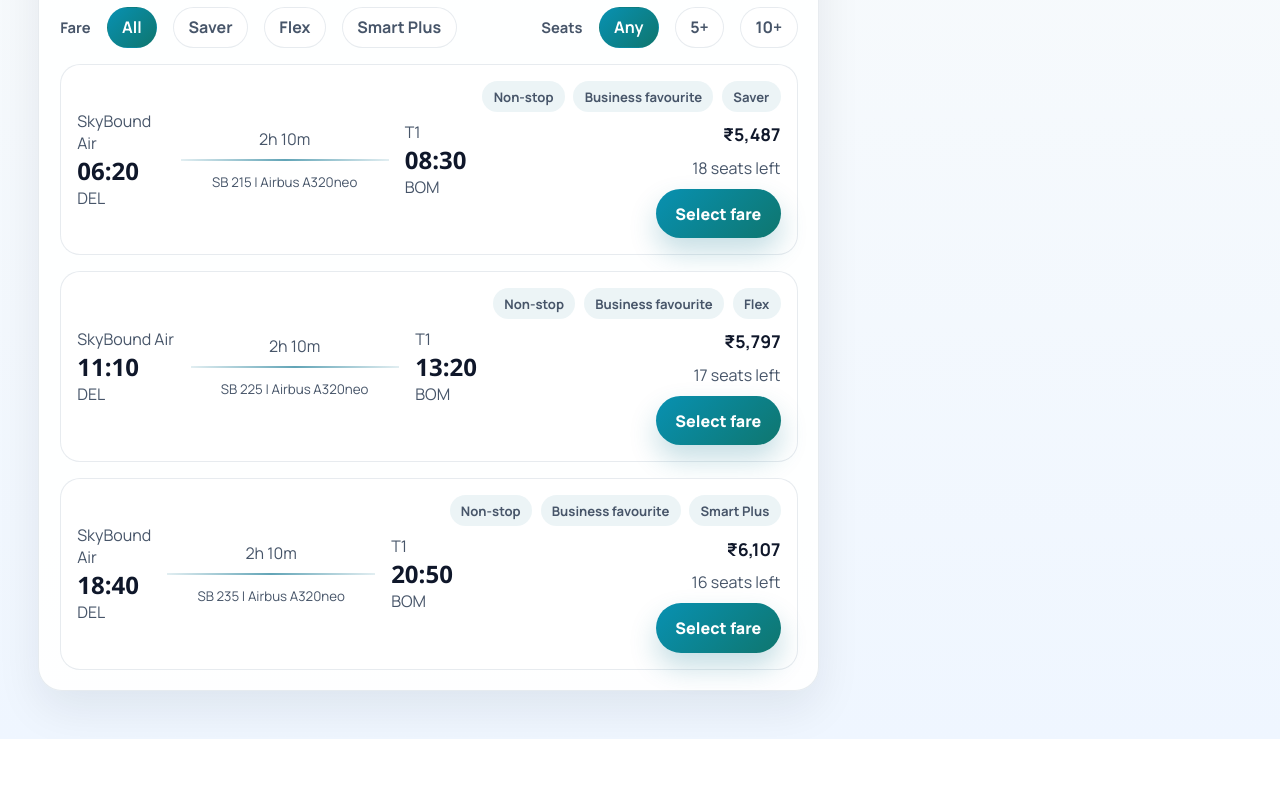
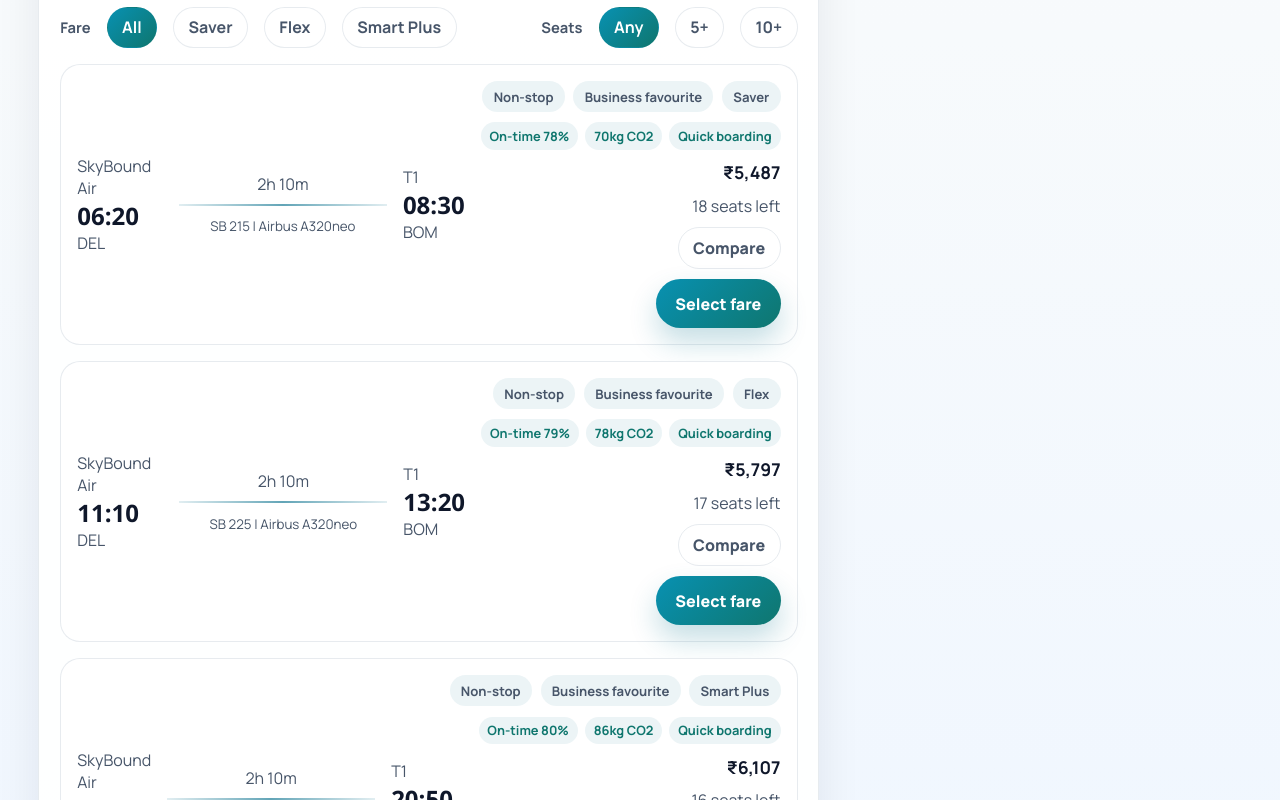
Before and after one commit to Bharathkumar02052002/angular-airline-booking-app, an Angular app: page /search in a window 1280 px wide. Shown: the part 860-1660 px from the top of the page. Before the commit the page ends 1599 px from the top, so only its background shows below. Built offline with nearby package versions, Linux system fonts and the light colour scheme.

Commit message:
New changes

```diff
--- a/src/app/core/booking.models.ts
+++ b/src/app/core/booking.models.ts
@@ -42,6 +42,9 @@ export type FlightOption = {
   baseFare: number;
   taxes: number;
   seatsLeft: number;
+  onTimeRate: number;
+  carbonKg: number;
+  amenities: string[];
   tags: string[];
 };
 
--- a/src/app/core/mock-flights.ts
+++ b/src/app/core/mock-flights.ts
@@ -177,6 +177,11 @@ export const MOCK_FLIGHTS: FlightOption[] = [...ROUTES, ...ROUTES.map(reverseRou
         const fareOffset = (dayOffset % 5) * 240 + slotIndex * 310 + routeIndex * 70;
         const totalBaseFare = route.baseFare + fareOffset;
         const fareFamilies = ['Saver', 'Flex', 'Smart Plus'] as const;
+        const amenities = [
+          route.duration.includes('5h') || route.duration.includes('4h') ? 'USB power' : 'Quick boarding',
+          route.destination === 'DXB' || route.destination === 'SIN' ? 'Hot meal' : 'Cafe buy-on-board',
+          slotIndex === 0 ? 'Quiet departure' : slotIndex === 1 ? 'Priority gate' : 'Evening crew pick'
+        ];
 
         return {
           id: buildFlightId(route, date, slotIndex),
@@ -196,6 +201,9 @@ export const MOCK_FLIGHTS: FlightOption[] = [...ROUTES, ...ROUTES.map(reverseRou
           baseFare: totalBaseFare,
           taxes: tax,
           seatsLeft: Math.max(3, 18 - ((dayOffset + slotIndex + routeIndex) % 14)),
+          onTimeRate: Math.min(96, 78 + ((routeIndex + slotIndex + dayOffset) % 17)),
+          carbonKg: 52 + route.duration.length * 3 + slotIndex * 8 + routeIndex * 6,
+          amenities,
           tags: route.tags
         } satisfies FlightOption;
       });
--- a/src/app/pages/booking-details-page.component.html
+++ b/src/app/pages/booking-details-page.component.html
@@ -40,6 +40,19 @@
               <strong>{{ flight.originLabel }} to {{ flight.destinationLabel }}</strong>
               <span>{{ flight.date | date: 'EEE, d MMM y' }}</span>
               <span>{{ flight.departureTime }} - {{ flight.arrivalTime }} | {{ flight.flightNumber }}</span>
+            </div>
+          }
+        </section>
+
+        <section class="surface-card detail-card">
+          <h2>Flight insights</h2>
+          @for (segment of segmentInsights(); track segment.flightId) {
+            <div class="detail-row">
+              <strong>{{ segment.flightNumber }} | {{ segment.title }}</strong>
+              <span>On-time rate: {{ segment.onTimeRate }}%</span>
+              <span>Carbon estimate: {{ segment.carbonKg }}kg CO2</span>
+              <span>{{ segment.recommendedGateWindow }}</span>
+              <span>{{ segment.amenityNote }}</span>
             </div>
           }
         </section>
--- a/src/app/pages/booking-details-page.component.ts
+++ b/src/app/pages/booking-details-page.component.ts
@@ -21,6 +21,22 @@ export class BookingDetailsPageComponent {
 
   protected readonly booking = computed(() => this.store.getBookingByPnr(this.pnr()));
   protected readonly recentBookings = this.store.getRecentBookings(3);
+  protected readonly segmentInsights = computed(() => {
+    const booking = this.booking();
+    if (!booking) {
+      return [];
+    }
+
+    return booking.itinerary.map((flight) => ({
+      flightId: flight.id,
+      flightNumber: flight.flightNumber,
+      title: `${flight.origin} - ${flight.destination}`,
+      onTimeRate: flight.onTimeRate,
+      carbonKg: flight.carbonKg,
+      recommendedGateWindow: flight.terminal === 'T3' ? 'Reach gate 45 min before departure' : 'Reach gate 35 min before departure',
+      amenityNote: flight.amenities.join(' | ')
+    }));
+  });
   protected readonly readiness = computed(() => {
     const booking = this.booking();
     if (!booking) {
--- a/src/app/pages/search-results-page.component.html
+++ b/src/app/pages/search-results-page.component.html
@@ -113,8 +113,21 @@
                   }
                   <span class="tag">{{ flight.fareFamily }}</span>
                 </div>
+                <div class="insight-list">
+                  <span>On-time {{ flight.onTimeRate }}%</span>
+                  <span>{{ flight.carbonKg }}kg CO2</span>
+                  <span>{{ flight.amenities[0] }}</span>
+                </div>
                 <strong>{{ flight.baseFare + flight.taxes | currency: 'INR' : 'symbol' : '1.0-0' }}</strong>
                 <span>{{ flight.seatsLeft }} seats left</span>
+                <button
+                  type="button"
+                  class="button-ghost small"
+                  [disabled]="!canAddToCompare(flight.id)"
+                  (click)="toggleCompare(flight.id)"
+                >
+                  {{ isCompared(flight.id) ? 'Remove compare' : 'Compare' }}
+                </button>
                 <button type="button" class="button-primary" (click)="chooseFlight(flight)">Select fare</button>
               </div>
             </article>
@@ -126,6 +139,56 @@
           </div>
         }
       </div>
+
+      @if (comparedFlights().length) {
+        <div class="compare-board">
+          <div class="compare-header">
+            <div>
+              <strong>Flight compare</strong>
+              <span>Compare up to two flights for this leg.</span>
+            </div>
+            @if (comparedFlights().length < 2) {
+              <span class="tag">Add one more flight</span>
+            }
+          </div>
+
+          <div class="compare-grid">
+            @for (flight of comparedFlights(); track flight.id) {
+              <article class="compare-card">
+                <div class="compare-top">
+                  <strong>{{ flight.flightNumber }}</strong>
+                  <button type="button" class="button-ghost small" (click)="toggleCompare(flight.id)">Remove</button>
+                </div>
+                <div class="summary-row">
+                  <span>Schedule</span>
+                  <strong>{{ flight.departureTime }} - {{ flight.arrivalTime }}</strong>
+                </div>
+                <div class="summary-row">
+                  <span>Total fare</span>
+                  <strong>{{ flight.baseFare + flight.taxes | currency: 'INR' : 'symbol' : '1.0-0' }}</strong>
+                </div>
+                <div class="summary-row">
+                  <span>On-time rate</span>
+                  <strong>{{ flight.onTimeRate }}%</strong>
+                </div>
+                <div class="summary-row">
+                  <span>Carbon estimate</span>
+                  <strong>{{ flight.carbonKg }}kg CO2</strong>
+                </div>
+                <div class="summary-row">
+                  <span>Seats left</span>
+                  <strong>{{ flight.seatsLeft }}</strong>
+                </div>
+                <div class="tag-list">
+                  @for (amenity of flight.amenities; track amenity) {
+                    <span class="tag">{{ amenity }}</span>
+                  }
+                </div>
+              </article>
+            }
+          </div>
+        </div>
+      }
     } @else {
       <div class="complete-state">
         <span class="pill success">All legs selected</span>
--- a/src/app/pages/search-results-page.component.scss
+++ b/src/app/pages/search-results-page.component.scss
@@ -9,6 +9,7 @@
 .selected-card,
 .complete-state,
 .fare-board,
+.compare-board,
 .empty-results {
   display: grid;
   gap: 1rem;
@@ -18,6 +19,9 @@
 .result-main,
 .selected-card,
 .fare-board-grid,
+.compare-grid,
+.compare-top,
+.compare-header,
 .filter-bar,
 .filter-group {
   display: flex;
@@ -33,6 +37,7 @@
 .result-card,
 .selected-card,
 .fare-day,
+.compare-card,
 .complete-state,
 .empty-results {
   padding: 1rem;
@@ -48,6 +53,13 @@
   background: rgba(236, 254, 255, 0.45);
 }
 
+.compare-board {
+  padding: 1rem;
+  border-radius: 1.25rem;
+  border: 1px solid var(--border-soft);
+  background: rgba(248, 250, 252, 0.7);
+}
+
 .fare-board strong,
 .fare-board span {
   display: block;
@@ -59,6 +71,25 @@
 
 .fare-board-grid {
   flex-wrap: wrap;
+}
+
+.compare-grid {
+  flex-wrap: wrap;
+}
+
+.compare-card {
+  min-width: 18rem;
+  flex: 1 1 18rem;
+}
+
+.compare-top,
+.compare-header {
+  align-items: center;
+  justify-content: space-between;
+}
+
+.compare-header span {
+  color: var(--text-muted);
 }
 
 .fare-day {
@@ -186,6 +217,22 @@
   justify-items: end;
 }
 
+.insight-list {
+  display: flex;
+  flex-wrap: wrap;
+  gap: 0.45rem;
+  justify-content: flex-end;
+}
+
+.insight-list span {
+  padding: 0.3rem 0.55rem;
+  border-radius: 999px;
+  background: rgba(14, 116, 144, 0.08);
+  color: var(--brand-700);
+  font-size: 0.8rem;
+  font-weight: 700;
+}
+
 .small {
   min-height: auto;
   padding: 0.55rem 0.9rem;
@@ -207,6 +254,10 @@
   .result-side {
     justify-items: start;
   }
+
+  .insight-list {
+    justify-content: flex-start;
+  }
 }
 
 @media (max-width: 720px) {
--- a/src/app/pages/search-results-page.component.ts
+++ b/src/app/pages/search-results-page.component.ts
@@ -15,6 +15,7 @@ export class SearchResultsPageComponent {
   private readonly selectedSort = signal<'price' | 'departure' | 'duration'>('price');
   private readonly selectedFare = signal<'all' | FlightOption['fareFamily']>('all');
   private readonly minimumSeats = signal<0 | 5 | 10>(0);
+  private readonly compareIds = signal<string[]>([]);
   protected readonly store = inject(BookingStore);
 
   protected readonly search = this.store.activeSearch;
@@ -72,6 +73,12 @@ export class SearchResultsPageComponent {
       }
     });
   });
+  protected readonly comparedFlights = computed(() => {
+    const ids = this.compareIds();
+    return ids
+      .map((id) => this.flightOptions().find((flight) => flight.id === id))
+      .filter((flight): flight is FlightOption => Boolean(flight));
+  });
 
   constructor() {
     if (!this.search().legs.length) {
@@ -81,6 +88,7 @@ export class SearchResultsPageComponent {
 
   protected chooseFlight(flight: FlightOption): void {
     this.store.selectFlight(flight);
+    this.compareIds.set([]);
 
     if (this.store.itineraryComplete()) {
       void this.router.navigate(['/travellers']);
@@ -113,6 +121,30 @@ export class SearchResultsPageComponent {
   protected applyFlexibleDate(date: string): void {
     const currentIndex = this.currentLegIndex();
     this.store.updateLegDate(currentIndex, date);
+    this.compareIds.set([]);
+  }
+
+  protected toggleCompare(flightId: string): void {
+    const current = this.compareIds();
+    if (current.includes(flightId)) {
+      this.compareIds.set(current.filter((id) => id !== flightId));
+      return;
+    }
+
+    if (current.length >= 2) {
+      this.compareIds.set([current[1], flightId]);
+      return;
+    }
+
+    this.compareIds.set([...current, flightId]);
+  }
+
+  protected isCompared(flightId: string): boolean {
+    return this.compareIds().includes(flightId);
+  }
+
+  protected canAddToCompare(flightId: string): boolean {
+    return this.isCompared(flightId) || this.compareIds().length < 2;
   }
 
   protected passengerSummary(): string {
```
Also changed, not shown: 1 other file (tests, documents, lock files or other folders).
